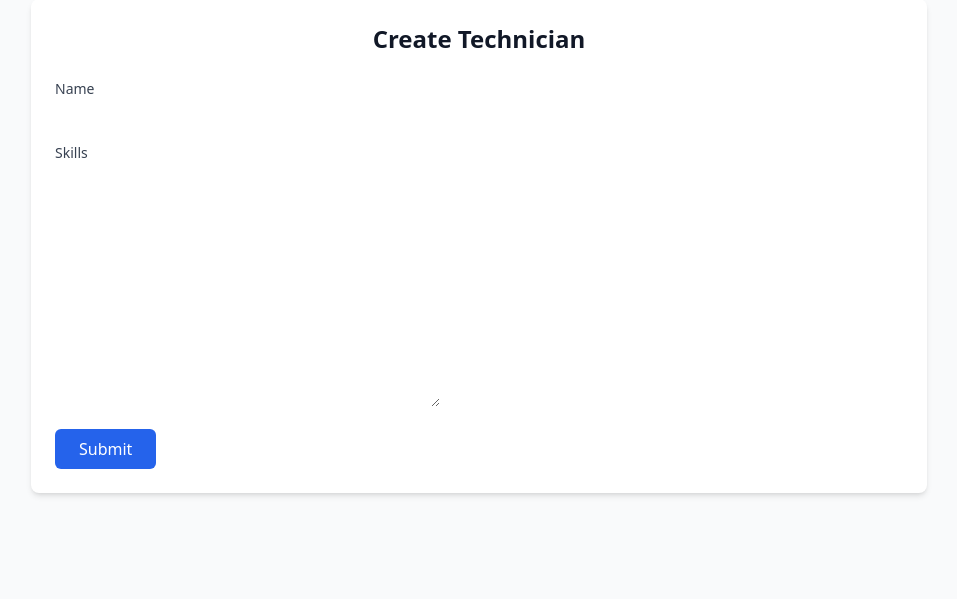
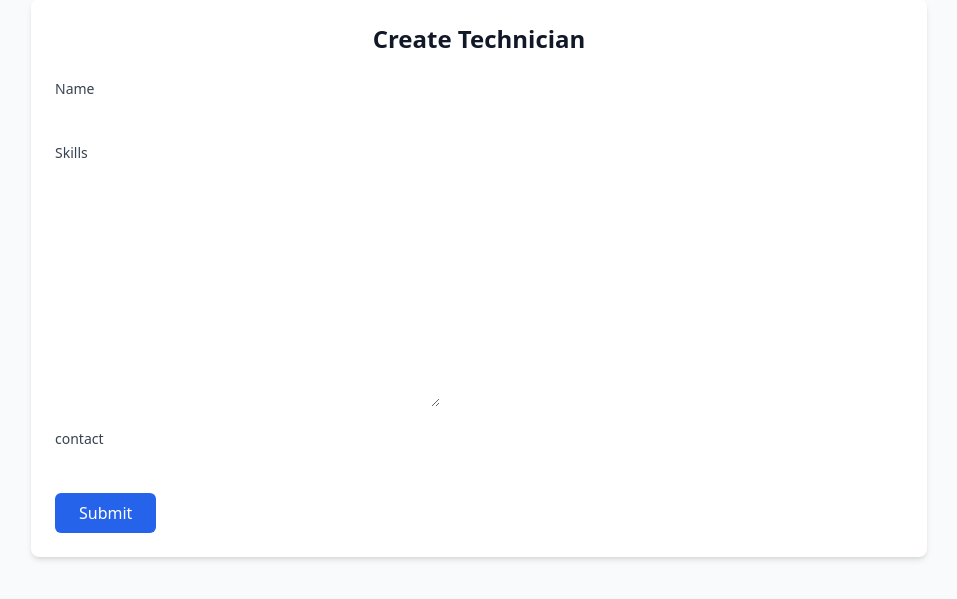
Before and after one commit to Rohith-dev-10/Service_CRM, a Django app: page /technician/create/ in a window 1280 px wide. Shown: the part 25-624 px from the top of the page, without its empty margins (161-1118 px from the left). Run offline with Django 4.2, Linux system fonts and the light colour scheme; some libraries are stand-ins or nearby versions.

Commit message:
Update technician_form.html
Added Missing Contact column

```diff
--- a/templates/technician_form.html
+++ b/templates/technician_form.html
@@ -38,6 +38,11 @@
                         <label for="{{ form.skills.id_for_label }}" class="block text-sm font-medium text-gray-700">Skills</label>
                         {{ form.skills }}
                     </div>
+                    <div class="space-y-1">
+                        <label for="{{ form.contact.id_for_label }}" class="block text-sm font-medium text-gray-700">contact</label>
+                        {{ form.contact }}
+
+                    </div>
                 </div>
 
                 <button type="submit" class="w-full sm:w-auto px-6 py-2 bg-blue-600 text-white rounded-md hover:bg-blue-700 transition-colors">
```
